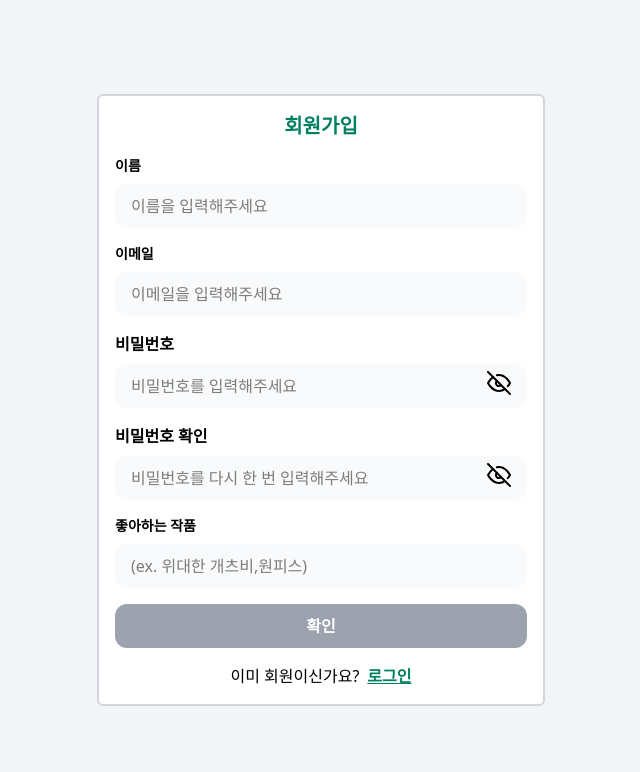
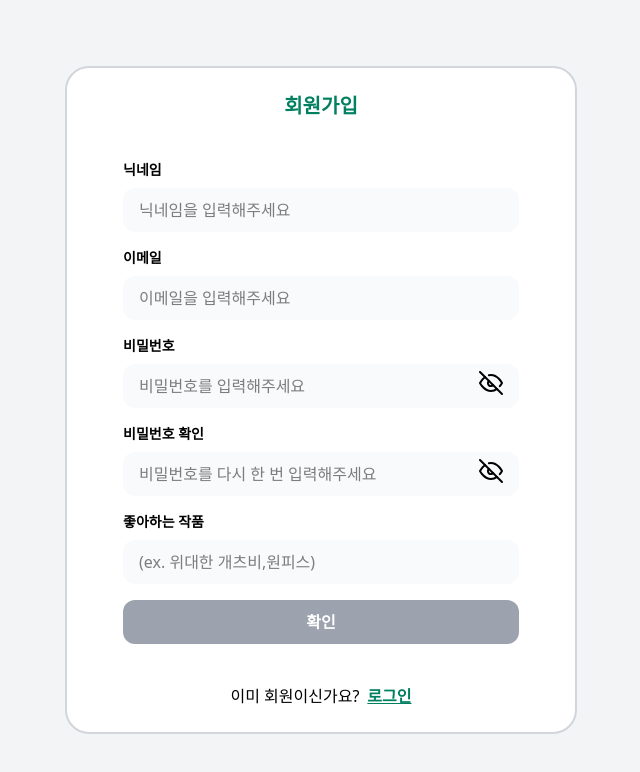
Before and after one commit to we-write/frontend, a Next.js app: page /auths/signup in a window 1280 px wide. Shown: the top 772 px of the page, without its empty margins (319-959 px from the left). Built offline with nearby package versions, Linux system fonts and the light colour scheme; no server answers; a web font is replaced by a local one.

Commit message:
style: 수치 조정

```diff
--- a/src/app/auths/signup/page.tsx
+++ b/src/app/auths/signup/page.tsx
@@ -50,7 +50,7 @@ const Page = () => {
 
   return (
     <div className="flex h-screen flex-col items-center justify-center bg-gray-100">
-      <div className="flex w-full max-w-md flex-col gap-4 rounded-md border-2 border-gray-300 bg-white p-4">
+      <div className="h-xl flex w-lg flex-col gap-10 rounded-3xl border-2 border-gray-300 bg-white px-14 py-6">
         <h1 className={`text-write-main text-center text-xl font-bold`}>
           회원가입
         </h1>
@@ -59,11 +59,11 @@ const Page = () => {
             <InputForm
               name="name"
               size={46}
-              label="이름"
-              placeholder="이름을 입력해주세요"
+              label="닉네임"
+              placeholder="닉네임을 입력해주세요"
               register={{
                 ...register('name', {
-                  required: '이름을 입력해주세요',
+                  required: '닉네임을 입력해주세요',
                 }),
               }}
               hasError={!!errors.name}
@@ -91,11 +91,9 @@ const Page = () => {
           </div>
 
           <div className="flex flex-col gap-2">
-            <label htmlFor="password" className="font-bold">
-              비밀번호
-            </label>
             <div className="flex flex-col gap-2">
               <InputForm
+                label="비밀번호"
                 name="password"
                 suffixIcon={
                   showPassword ? (
@@ -131,11 +129,9 @@ const Page = () => {
             </div>
           </div>
           <div className="flex flex-col gap-2">
-            <label htmlFor="passwordCheck" className="font-bold">
-              비밀번호 확인
-            </label>
             <div className="flex flex-col gap-2">
               <InputForm
+                label="비밀번호 확인"
                 name="passwordCheck"
                 suffixIcon={
                   showPasswordCheck ? (
--- a/src/components/common/Input/Input.tsx
+++ b/src/components/common/Input/Input.tsx
@@ -12,7 +12,7 @@ const Input = ({
   const inputStyle = {
     default: 'relative h-11 w-full rounded-xl bg-gray-50 px-4 py-2.5',
     suffixIcon: 'absolute top-1/2 right-4 -translate-y-1/2',
-    hasError: 'border border-write-error',
+    hasError: 'border border-write-error border-2',
   };
 
   return (
@@ -21,7 +21,7 @@ const Input = ({
         id={name}
         type={type}
         placeholder={placeholder}
-        className={`${inputStyle.default} ${suffixIcon ? 'pr-10' : ''} ${hasError ? inputStyle.hasError : ''}`}
+        className={` ${inputStyle.default} ${suffixIcon ? 'pr-10' : ''} ${hasError ? inputStyle.hasError : ''}`}
         {...(register || {})}
         {...rest}
       />
```
